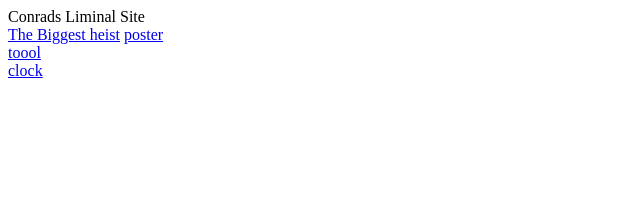
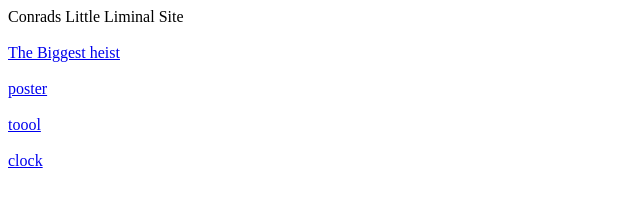
Before and after one commit to Conrtra/Conrtra.github.io, a plain HTML site: page index.html in a window 1280 px wide. Shown: the whole page, without its empty margins (0-640 px from the left). Drawn offline with Linux system fonts and the light colour scheme.

Commit message:
new commit

```diff
--- a/index.html
+++ b/index.html
@@ -7,13 +7,19 @@
 </head>
 <body>
 
-Conrads Liminal Site
+Conrads Little Liminal Site
 
+    <br>
     <br>
 
     <a href="biggest-heist/index.html"> The Biggest heist</a>
 
+    <br>
+    <br>
+
     <a href="poster/index.html"> poster </a>
+
+    <br>
 
 <br>
 
@@ -21,6 +27,8 @@ Conrads Liminal Site
 
     <br>
 
+    <br>
+
     <a href="clock/index.html"> clock </a>
 </body>
 </html>
```
